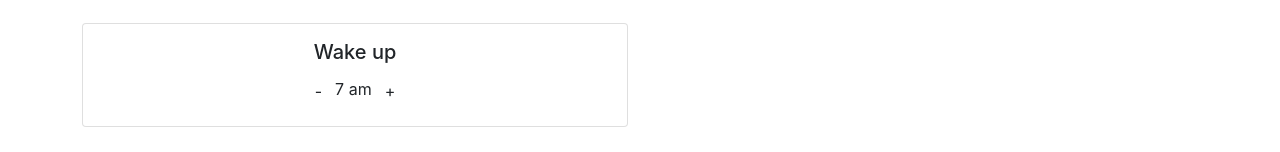
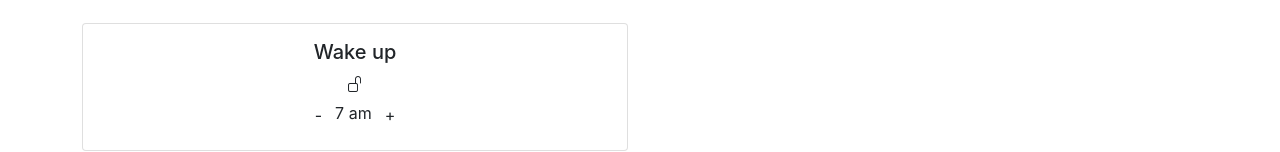
Before and after one commit to matthewgoicochea/sleep-edit, a React (Create React App) app: page / in a window 1280 px wide. Both pictures are taken after a click on the icon 925 px from the left and 283 px from the top of the page. Shown: the part 351-503 px from the top of the page. Built offline with nearby package versions, Linux system fonts and the light colour scheme.

Commit message:
implemented wakeUp lock

```diff
--- a/src/App.js
+++ b/src/App.js
@@ -18,6 +18,7 @@ function App() {
     sleepAt: 10,
     wakeUp: 7,
     sleepHoursLock: false,
+    wakeUpLock: false,
   });
 
   useInterval(() => {
--- a/src/Layout.jsx
+++ b/src/Layout.jsx
@@ -48,7 +48,11 @@ function Layout({ state, setState }) {
         <SleepHours state={state} setState={setState} />
         <SleepAt state={state} buttonHandler={buttonHandler} />
         {state.sleepHoursLock ? (
-          <WakeUp state={state} buttonHandler={buttonHandler} />
+          <WakeUp
+            state={state}
+            setState={setState}
+            buttonHandler={buttonHandler}
+          />
         ) : null}
       </div>
     </div>
--- a/src/SleepHours.jsx
+++ b/src/SleepHours.jsx
@@ -2,8 +2,13 @@ import React from "react";
 
 function SleepHours({ state, setState }) {
   const onLock = () => {
-    setState({ ...state, sleepHoursLock: !state.sleepHoursLock });
-    const lock = document.querySelector("#lock");
+    setState({
+      ...state,
+      sleepHoursLock: !state.sleepHoursLock,
+      wakeUpLock: false,
+      wakeUp: 7,
+    });
+    const lock = document.querySelector("#lockSleepHrs");
     const increaseSH = document.querySelector("#increase-sleepHours");
     const decreaseSH = document.querySelector("#decrease-sleepHours");
 
@@ -51,7 +56,7 @@ function SleepHours({ state, setState }) {
             <h5 className="card-title">Sleep Hours</h5>
             <i
               className="bi bi-unlock"
-              id="lock"
+              id="lockSleepHrs"
               onClick={onLock}
               locked="false"
             ></i>
--- a/src/WakeUp.jsx
+++ b/src/WakeUp.jsx
@@ -1,11 +1,41 @@
 import React from "react";
 
-function WakeUp({ state, buttonHandler }) {
+function WakeUp({ state, buttonHandler, setState }) {
+  const onLock = () => {
+    setState({ ...state, wakeUpLock: !state.wakeUpLock });
+    const lock = document.querySelector("#lockWakeUp");
+    const increaseWU = document.querySelector("#increase-wakeUp");
+    const decreaseWU = document.querySelector("#decrease-wakeUp");
+
+    if (lock.getAttribute("locked") === "true") {
+      // unlock
+      lock.classList.add("bi-unlock");
+      lock.classList.remove("bi-lock");
+      lock.setAttribute("locked", false);
+      increaseWU.classList.remove("disabled");
+      decreaseWU.classList.remove("disabled");
+    } else {
+      // lock
+      lock.classList.add("bi-lock");
+      lock.classList.remove("bi-unlock");
+      lock.setAttribute("locked", true);
+      increaseWU.classList.add("disabled");
+      decreaseWU.classList.add("disabled");
+    }
+  };
   return (
     <div className="col text-center">
       <div className="card">
         <div className="card-body">
-          <h5 className="card-title">Wake up</h5>
+          <span>
+            <h5 className="card-title">Wake up</h5>
+            <i
+              className="bi bi-unlock"
+              id="lockWakeUp"
+              onClick={onLock}
+              locked="false"
+            ></i>
+          </span>
           <p className="card-text">
             <span>
               <button
```
